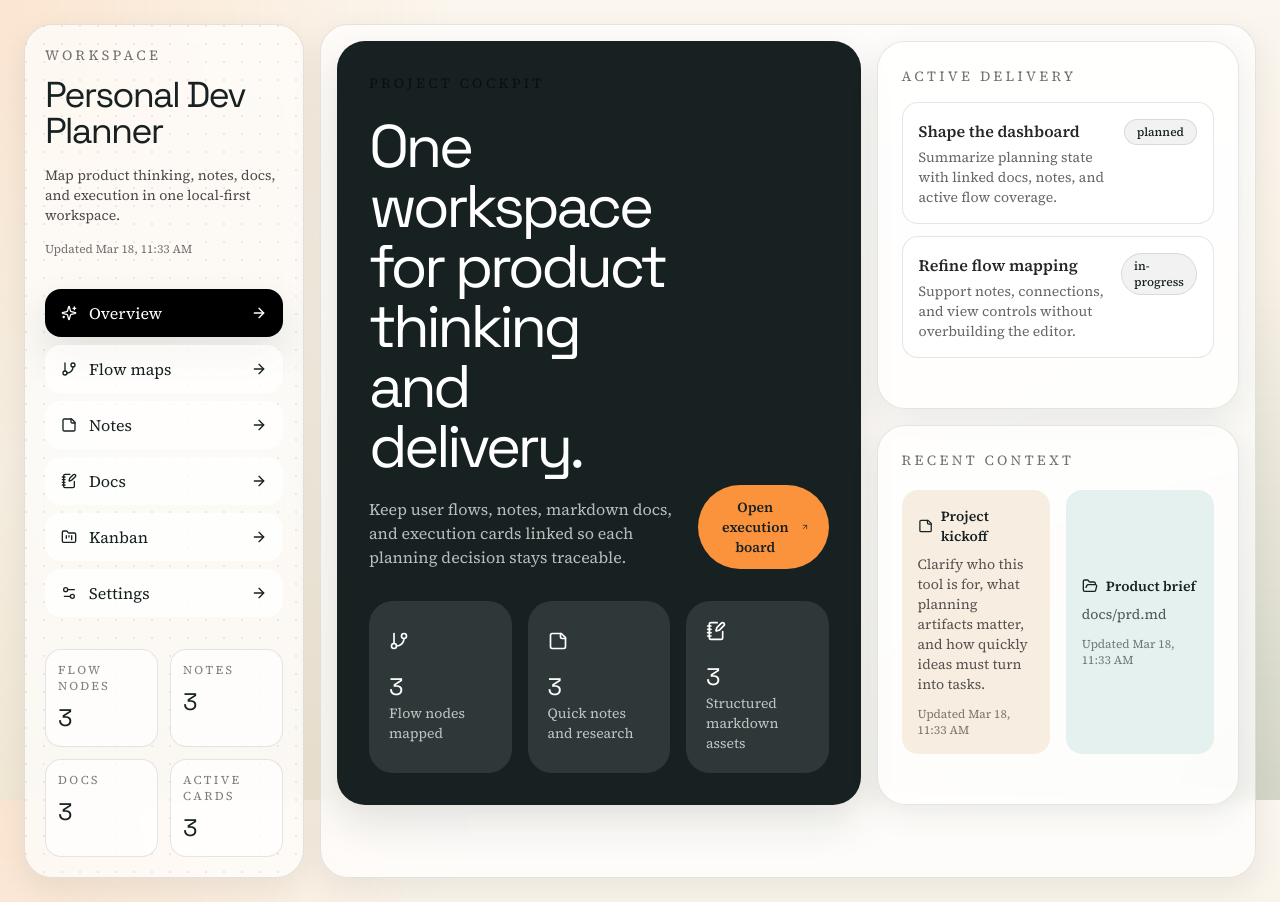
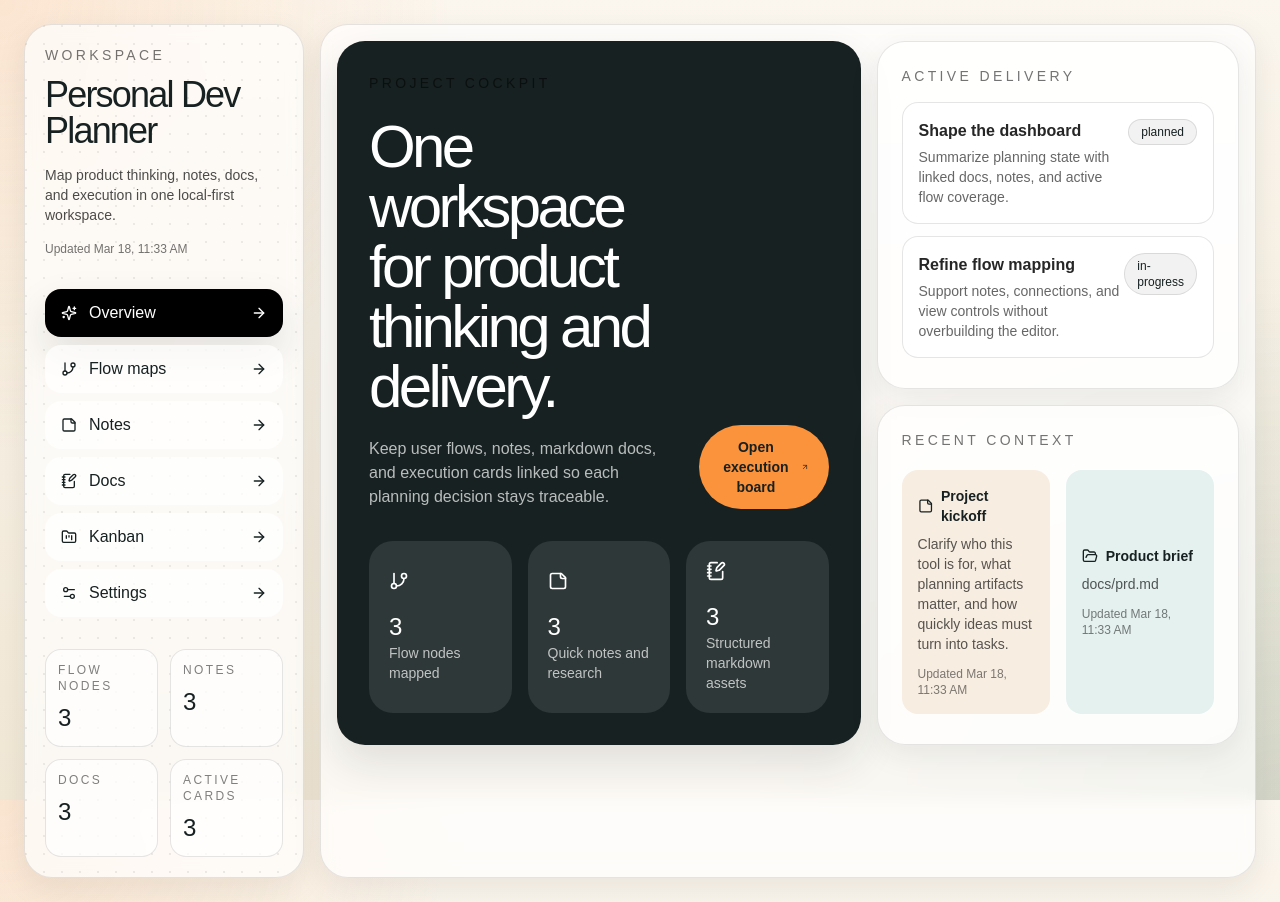
Before and after one commit to jn2002dk/devnotes, a Next.js app: page / in a window 1280 px wide. Built offline with nearby package versions, Linux system fonts and the light colour scheme.

Commit message:
feat: update font styles and improve typography consistency across the application

```diff
--- a/src/app/globals.css
+++ b/src/app/globals.css
@@ -10,6 +10,8 @@
   --signal: #1f6f78;
   --plum: #7c3a66;
   --moss: #6f7d38;
+  --font-heading: Arial, Helvetica, sans-serif;
+  --font-body: Arial, Helvetica, sans-serif;
 }
 
 * {
@@ -18,6 +20,12 @@
 
 html {
   scroll-behavior: smooth;
+}
+
+html, body {
+  font-family: Arial, Helvetica, sans-serif;
+  -webkit-font-smoothing: antialiased;
+  -moz-osx-font-smoothing: grayscale;
 }
 
 body {
@@ -38,7 +46,7 @@ button,
 input,
 select,
 textarea {
-  font: inherit;
+  font: arial, sans-serif;
 }
 
 .panel {
--- a/src/app/layout.tsx
+++ b/src/app/layout.tsx
@@ -1,17 +1,6 @@
 import type { Metadata, Viewport } from "next";
-import { Space_Grotesk, Source_Serif_4 } from "next/font/google";
 import "./globals.css";
 import { ServiceWorkerRegistration } from "@/components/service-worker-registration";
-
-const headingFont = Space_Grotesk({
-  subsets: ["latin"],
-  variable: "--font-heading"
-});
-
-const bodyFont = Source_Serif_4({
-  subsets: ["latin"],
-  variable: "--font-body"
-});
 
 export const metadata: Metadata = {
   title: "Devnotes Planner",
@@ -29,7 +18,7 @@ export const viewport: Viewport = {
 
 export default function RootLayout({ children }: Readonly<{ children: React.ReactNode }>) {
   return (
-    <html lang="en" className={`${headingFont.variable} ${bodyFont.variable}`}>
+    <html lang="en">
       <body style={{ fontFamily: "var(--font-body)" }}>
         <ServiceWorkerRegistration />
         {children}
--- a/tailwind.config.ts
+++ b/tailwind.config.ts
@@ -8,6 +8,9 @@ const config: Config = {
   ],
   theme: {
     extend: {
+      fontFamily: {
+        sans: ["Arial", "Helvetica", "sans-serif"]
+      },
       colors: {
         canvas: "#f6f1e8",
         ink: "#172121",
```
